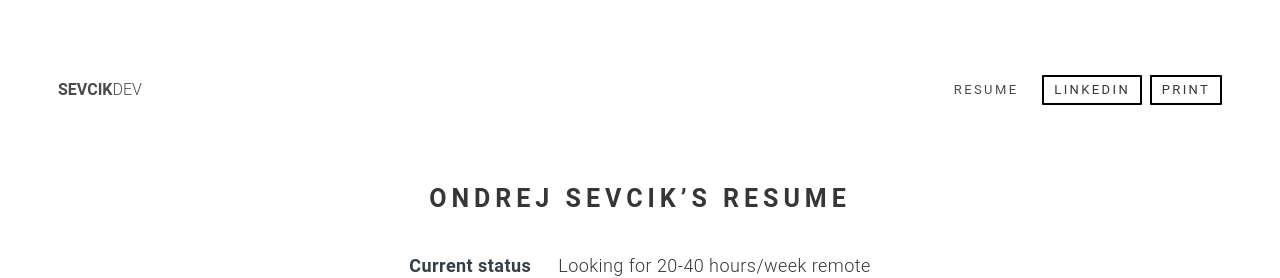
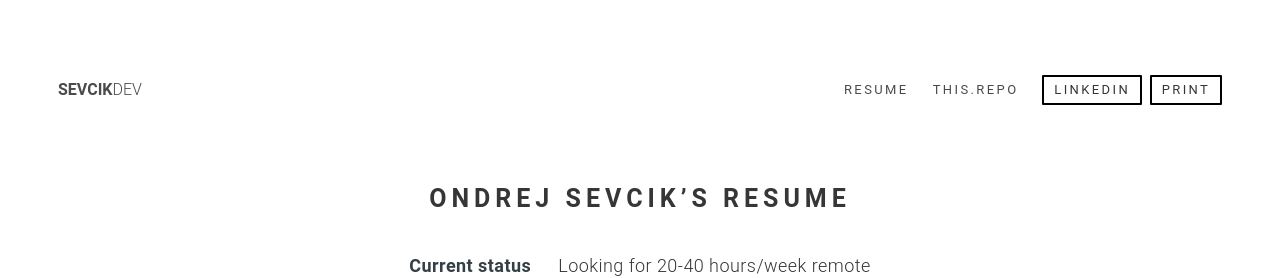
Before and after one commit to Seva98/resume.sevcik.dev, a Jekyll site: the page built from index.md, in a window 1280 px wide and 900 px high. Shown: the top 278 px of the window. Built offline with Jekyll 4.4.1, drawn with Linux system fonts in a browser that asks for light colours.

Commit message:
2020-03-20 update

```diff
--- a/_data/navigation.yml
+++ b/_data/navigation.yml
@@ -1,2 +1,4 @@
 - name: Resume
   link: https://sevcik.dev
+- name: this.repo
+  link: https://github.com/Seva98/sevcik.dev/tree/master
```
Also changed, not shown: 2 other files.
